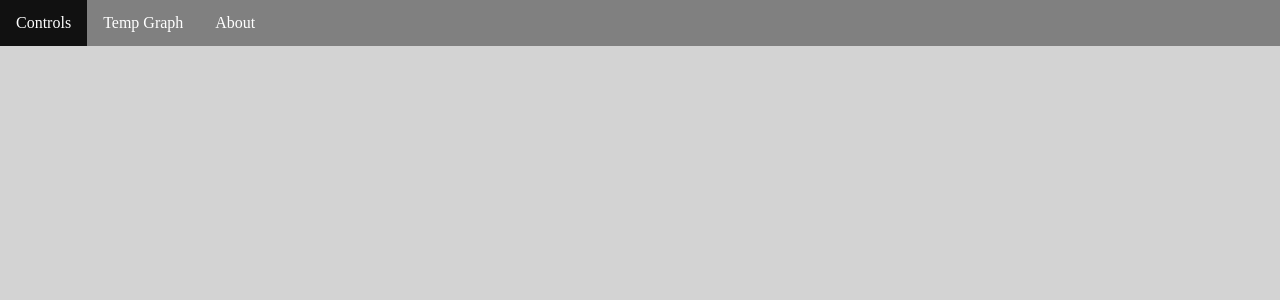
After one commit to Sodalicus/Picard, a Flask app: template templates/skeleton.html in a window 1280 px wide. The commit adds this page. Shown: the top 300 px of the page. Run offline with Flask 2, Linux system fonts and the light colour scheme; the template is opened without the code that fills it, so the values that code supplies are empty.

Commit message:
Website progress - playing with css

```diff
--- a/main.py
+++ b/main.py
@@ -44,8 +44,11 @@ def close_db(error):
 @app.route('/', methods=['GET', 'POST'])
 def index():
     devices = [1,2,3,4]
-    devStats = ["on", "off", "on", "off"]
+    devStats = []
     status = talk_to_ard(usbPort,b'6\n')
+    for i in range(2):
+        devStats.append(status.split(":")[i])
+
     flash('Status: {}'.format(status))
     return render_template('index.html',data=zip(devices,devStats))
 
--- a/static/style.css
+++ b/static/style.css
@@ -7,17 +7,50 @@
 
 body {
 	background: lightgray;
-	color: black;
+    padding: 0px;
+    padding-top: 50px;
+    margin: 0px;
+
 }
 
+
+ul {
+    background: grey;
+    position: fixed;
+    overflow: hidden;
+    top: 0;
+    width: 100%;
+    list-style-type: none;
+    display: inline-block;
+    margin: 0;
+    padding: 0;
+    overflow: hidden;
+}
+
+li {
+    float: left;
+}
+
+li a {
+  display: block;
+  color: white;
+  text-align: center;
+  padding: 14px 16px;
+  text-decoration: none;
+}
+
+li a:hover {
+  background-color: #111;
+}
 
 #mainbox {
     background: gray;
     width: 198px;
     border: solid 1px black;
+    margin-left: 20px;
 }
 
-.device_box {
+div.device_box {
     background: lightgray;
     width:192px;
     height: 40px;
@@ -27,11 +60,11 @@ body {
 
 }
 
-.device_button {
+button.device_button {
 
 }
 
-.device_info {
+div.device_info {
     display: inline;
 
 }
--- /dev/null
+++ b/templates/skeleton.html
@@ -0,0 +1,27 @@
+<!DOCTYPE html>
+
+<!--
+  skeleton.html
+  Copyright (C) 2021 Sodalicus
+
+  Distributed under terms of the MIT license.
+ /
+-->
+<html>
+	<head>
+        <meta charset="utf-8" />
+        <title>{% block title %}{% endblock %} - Picard</title>
+        <link rel="stylesheet" type="text/css" href="{{ url_for('static', filename='style.css') }}">
+        <link rel="icon" type="image/png" href="{{ url_for('static', filename='favicon.png') }}"/>
+
+	</head>
+	<body>
+            <ul>
+                <li><a href="#menu01">Controls</a></li>
+                <li><a href="#menu02">Temp Graph</a></li>
+                <li><a href="#menu03">About</a></li>
+            </ul>
+            </br>
+        {% block content %}{% endblock %}
+	</body>
+</html>
```
Also changed, not shown: templates/index.html (+10 -22 lines).
